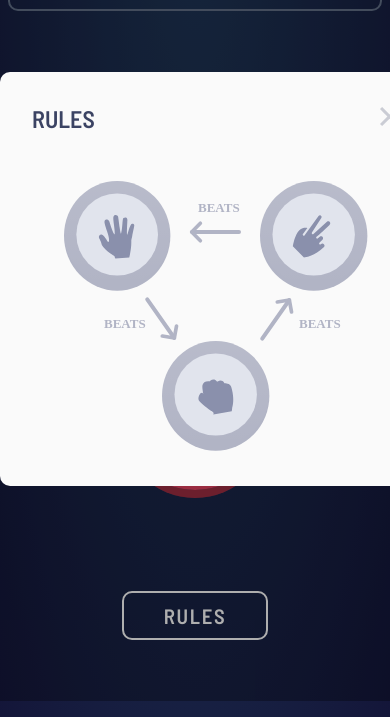
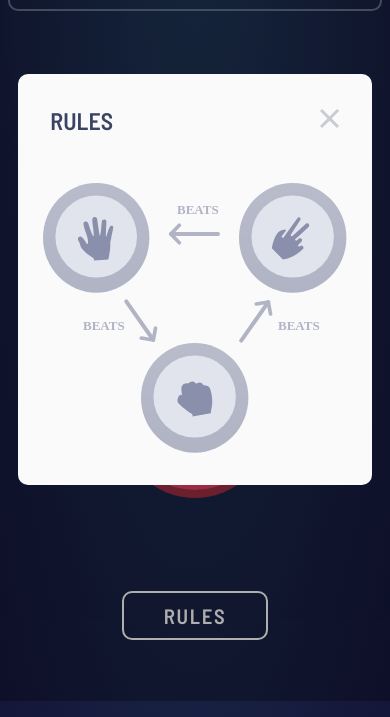
Before and after one commit to DeeNue36/rock-paper-scissors, a plain HTML site: page index.html in a window 390 px wide. Both pictures are taken after a click on the button "RULES". Shown: the part 143-860 px from the top of the page. Drawn offline with Linux system fonts and the light colour scheme.

Commit message:
modal media responsiveness

```diff
--- a/styles.css
+++ b/styles.css
@@ -485,6 +485,20 @@ body {
     }
 }
 
+@media screen and (max-width: 428px) {
+    .modal {
+        width: 90%;
+    }
+    .modal-container {
+        place-content: center;
+    }
+    .modal-content {
+        display: flex;
+        flex-direction: column;
+        align-items: center;
+    }
+}
+
 @media screen and (max-width: 414px) {
     .results {
         margin-top: 96px;
@@ -502,6 +516,12 @@ body {
     .player-choice-result, .house-choice-result {
         min-width: 118px;
         min-height: 118px;
+    }
+    .modal {
+        width: 96%;
+    }
+    .rules-img {
+        padding: 32px;
     }
 }
 
@@ -532,6 +552,10 @@ body {
     .win-lose-text {
         padding-bottom: 10px;
     }
+    .rules-img {
+        padding: 24px;
+        width: 96%;
+    }
 }
 
 @media screen and (max-width: 320px) {
```
